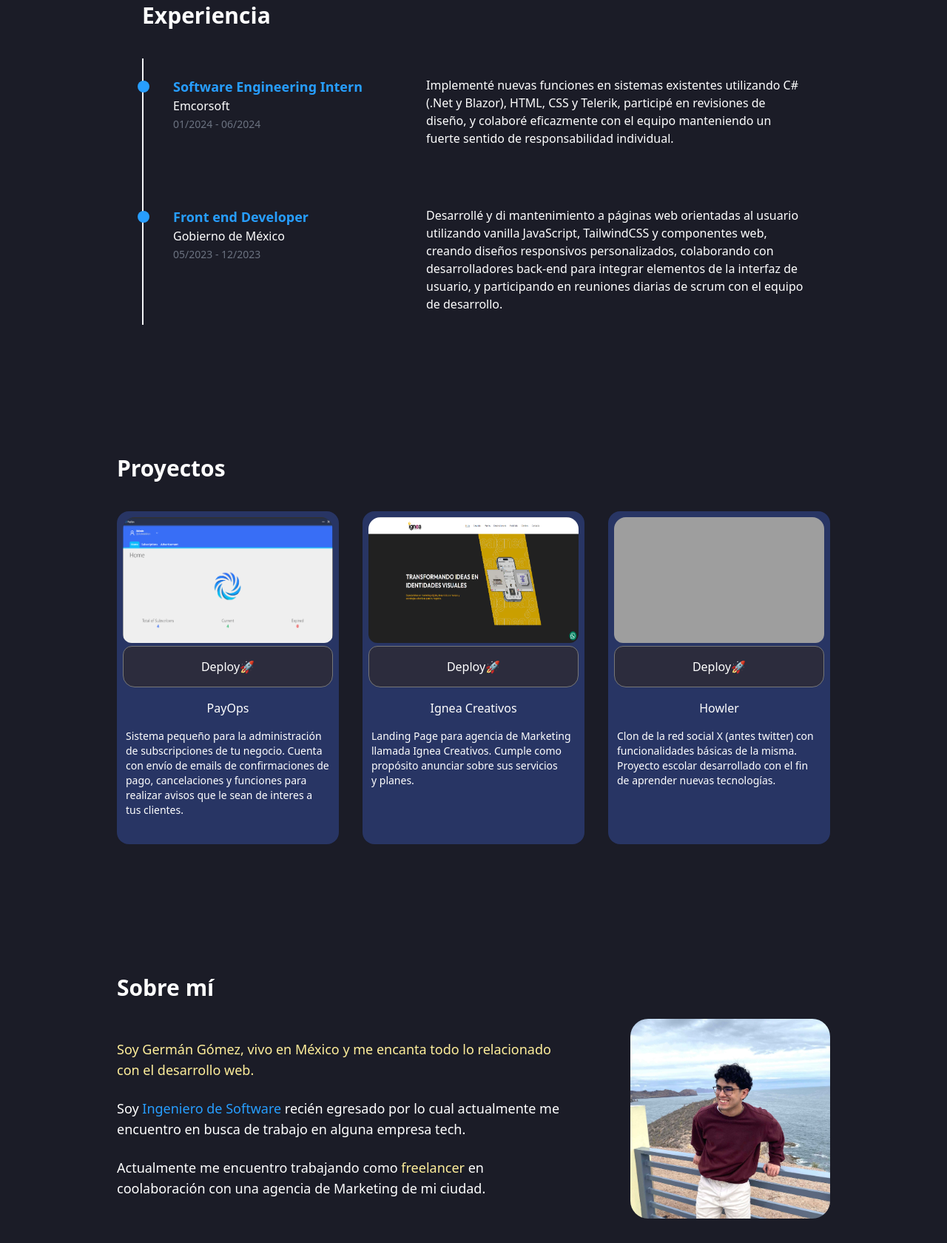
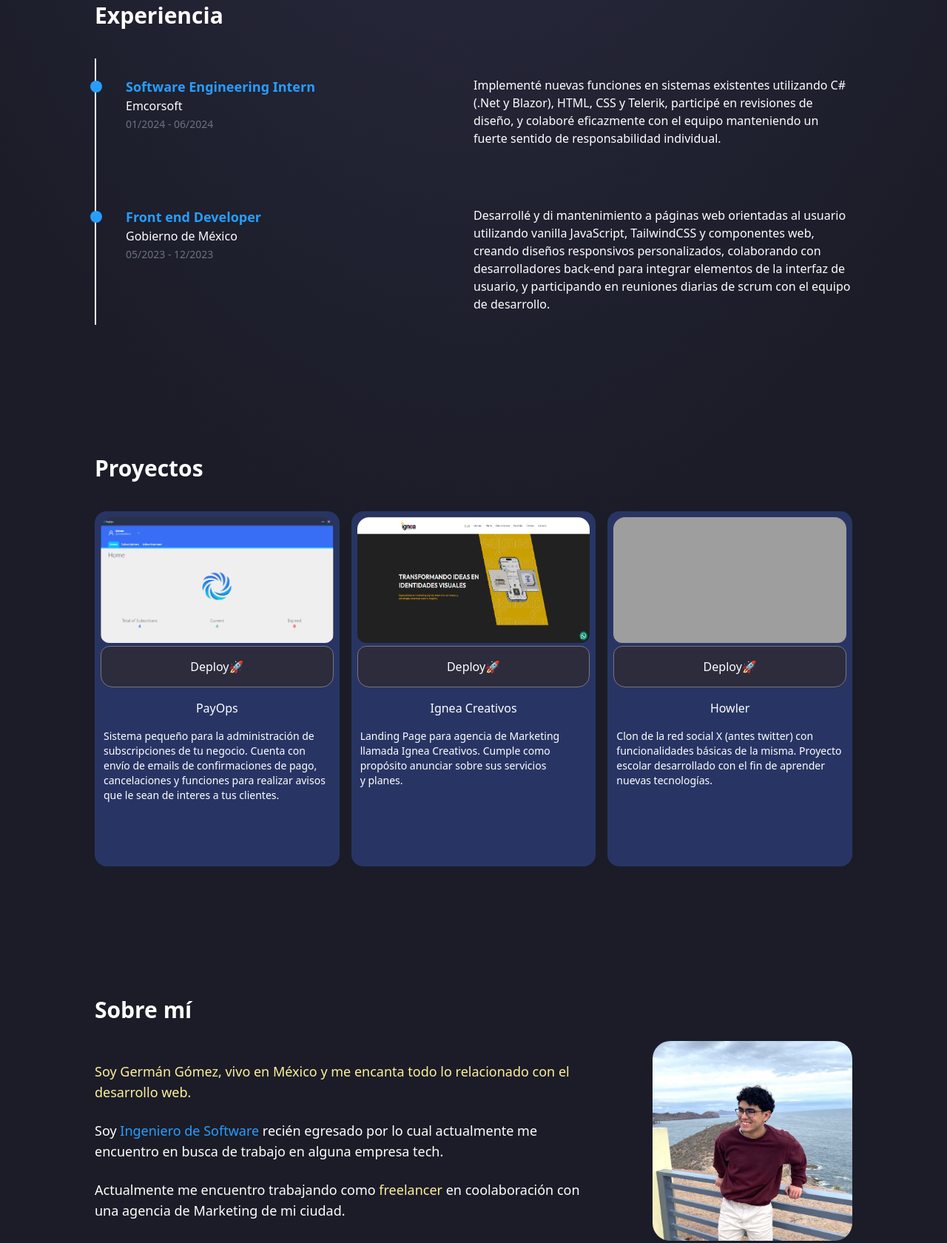
Before and after one commit to NogyOne/portfolio, an Astro site: page / in a window 1280 px wide. Shown: the part 973-2653 px from the top of the page at 74% size. Built offline with nearby package versions, Linux system fonts and the light colour scheme; Astro itself is replaced by a stand-in of ours; grey boxes are pictures that could not be loaded.

Commit message:
fix. responsive

```diff
--- a/src/components/AboutMe.astro
+++ b/src/components/AboutMe.astro
@@ -3,10 +3,10 @@
 ---
 
 <section class="mt-44" id="about-me">
-  <h2 class="flex items-center mb-6 text-3xl font-semibold gap-x-3 text-white">
-    Sobre mí
-  </h2>
-  <article class="flex items-center justify-between gap-20">
+  <h2 class="mb-6 text-3xl font-semibold gap-x-3 text-white">Sobre mí</h2>
+  <article
+    class="flex flex-col md:flex-row items-center justify-between gap-20"
+  >
     <div
       class="font-medium [&>p>strong]:text-[#FFEF9B] [&>p>strong]:font-medium flex flex-col gap-6 [&>p>i]:text-[#279EFF] [&>p>i]:font-medium [&>p>i]:not-italic text-lg"
     >
--- a/src/components/Experience.astro
+++ b/src/components/Experience.astro
@@ -17,10 +17,7 @@ const EXPERIENCE = [
 ];
 ---
 
-<section
-  class="mt-44 scroll-m-20 w-full mx-auto container lg:max-w-4xl md:max-w-2xl"
-  id="experience"
->
+<section id="experience">
   <h2 class="mb-6 text-3xl font-semibold text-white">Experiencia</h2>
   <ol class="relative border-l-2 border-gray-100">
     {EXPERIENCE.map((item) => <ExperienceItem {...item} />)}
--- a/src/components/ExperienceItem.astro
+++ b/src/components/ExperienceItem.astro
@@ -2,7 +2,7 @@
 const { position, company, period, desc } = Astro.props;
 ---
 
-<article class="mt-10 pt-6 pl-6">
+<article class="mt-10 pt-6 pl-6 w-full">
   <li class="mb-10 ms-4">
     <div class="absolute w-4 h-4 bg-[#279EFF] rounded-full mt-1.5 -start-2">
     </div>
--- a/src/components/Header.astro
+++ b/src/components/Header.astro
@@ -2,7 +2,7 @@
 
 ---
 
-<header class="flex items-center justify-center fixed z-40">
+<header class="flex flex-col justify-center items-center fixed z-40 w-full">
   <nav
     class="w-auto flex justify-center items-center backdrop-blur-lg bg-[#3f519480] rounded-full gap-4 py-2 px-4 backdrop-opacity-95 mt-6"
   >
--- a/src/components/Home.astro
+++ b/src/components/Home.astro
@@ -4,7 +4,7 @@ import SocialIcons from "../components/SocialIcons.astro";
 ---
 
 <article
-  class="flex flex-col items-center md:flex-row justify-evenly md:gap-20 h-[100vh]"
+  class="flex flex-col items-center md:flex-row justify-evenly h-[100vh] w-full scroll-m-20 mx-auto container lg:max-w-4xl md:justify-between"
   id="home"
 >
   <div class="text-left">
--- a/src/components/ProjectItem.astro
+++ b/src/components/ProjectItem.astro
@@ -2,14 +2,14 @@
 const { name, image, description, link, technologies } = Astro.props;
 ---
 
-<article class="w-[300px] hover:-translate-y-4 transition ease-out">
+<article class="hover:-translate-y-4 transition ease-out w-[50%] md:w-full">
   <div
-    class="bg-[#283564] p-2 rounded-2xl backdrop-opacity-60 h-[450px] hover:bg-[#3c4e91]"
+    class="bg-[#283564] p-2 rounded-2xl backdrop-opacity-60 h-[480px] hover:bg-[#3c4e91]"
   >
     <img
       src={image}
       alt="project-image"
-      class="rounded-xl rounded-t-2xl w-[300px] h-[170px]"
+      class="rounded-xl rounded-t-2xl w-full h-[170px]"
     />
     <a href={link} target="_blank"
       ><button
@@ -21,7 +21,7 @@ const { name, image, description, link, technologies } = Astro.props;
     <div class="flex flex-col justify-between">
       <div class="mt-4">
         <h2 class="text-center font-medium">{name}</h2>
-        <p class="p-1 pt-4 text-sm text-pretty">{description}</p>
+        <p class="p-1 pt-4 pb-4 text-sm text-pretty">{description}</p>
       </div>
       <!-- <div class="flex justify-start items-center flex-wrap gap-2">
         {technologies.map((item) => <p>{item}</p>)}
--- a/src/components/Projects.astro
+++ b/src/components/Projects.astro
@@ -45,9 +45,11 @@ const PROJECTS = [
 ];
 ---
 
-<section class="mt-44" id="projects">
+<section id="projects">
   <h2 class="mb-6 text-3xl font-semibold text-white">Proyectos</h2>
-  <div class="flex gap-8 justify-center items-start mt-10">
+  <div
+    class="flex flex-col md:flex-row gap-8 md:gap-4 justify-center items-center mt-10"
+  >
     {PROJECTS.map((project) => <ProjectItem {...project} />)}
   </div>
 </section>
--- a/src/layouts/Layout.astro
+++ b/src/layouts/Layout.astro
@@ -17,11 +17,12 @@ import Header from "../components/Header.astro";
     <meta name="generator" content={Astro.generator} />
     <title>{title}</title>
   </head>
-  <body>
+  <body class="relative">
     <div
-      class="absolute top-0 z-[-2] min-h-screen w-screen bg-[#1b1c27] bg-[radial-gradient(ellipse_80%_80%_at_50%_-20%,rgba(120,119,198,0.3),rgba(255,255,255,0))]"
+      class="absolute top-0 bottom-0 z-[-2] min-h-screen w-full bg-[#1b1c27] bg-[radial-gradient(ellipse_80%_80%_at_50%_-20%,rgba(120,119,198,0.3),rgba(255,255,255,0))]"
     >
     </div>
+
     <Header />
     <slot />
   </body>
@@ -31,7 +32,6 @@ import Header from "../components/Header.astro";
   }
   html {
     font-family: "Montserrat", system-ui, sans-serif;
-    max-width: 50%;
     margin: 0 auto;
     scroll-behavior: smooth;
   }
@@ -39,9 +39,7 @@ import Header from "../components/Header.astro";
   body {
     display: flex;
     flex-direction: column;
-    align-items: center;
     min-height: 100vh;
-    background-color: #1b1c27;
     color: white;
     overflow-x: hidden;
   }
--- a/src/pages/index.astro
+++ b/src/pages/index.astro
@@ -5,6 +5,7 @@ import Experience from "../components/Experience.astro";
 import Projects from "../components/Projects.astro";
 import AboutMe from "../components/AboutMe.astro";
 import Footer from "../components/Footer.astro";
+import SectionContainer from "../components/SectionContainer.astro";
 ---
 
 <Layout
@@ -12,9 +13,20 @@ import Footer from "../components/Footer.astro";
 >
   <main>
     <Home />
-    <Experience />
-    <Projects />
-    <AboutMe />
-    <Footer />
+    <SectionContainer>
+      <Experience />
+    </SectionContainer>
+
+    <SectionContainer>
+      <Projects />
+    </SectionContainer>
+
+    <SectionContainer>
+      <AboutMe />
+    </SectionContainer>
+
+    <SectionContainer>
+      <Footer />
+    </SectionContainer>
   </main>
 </Layout>
```
